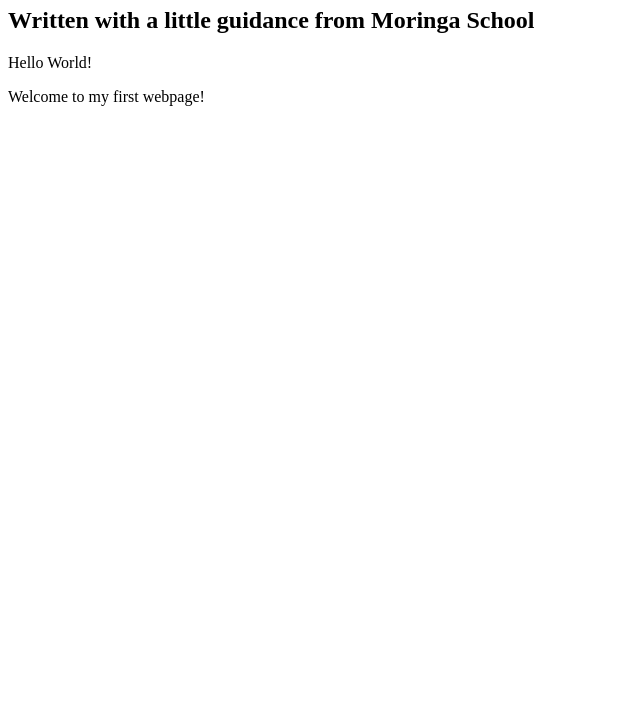
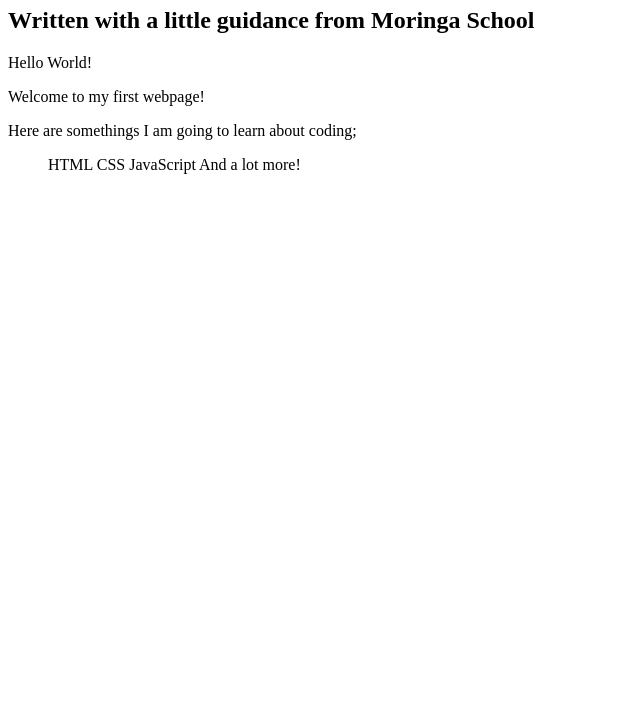
Before and after one commit to Anne-15/web-page, a plain HTML site: page my-first-webpage.html in a window 1280 px wide. Shown: the part 73-800 px from the top of the page, without its empty margins (0-640 px from the left). Drawn offline with Linux system fonts and the light colour scheme.

Commit message:
add list elements

```diff
--- a/my-first-webpage.html
+++ b/my-first-webpage.html
@@ -8,6 +8,14 @@
   <h2>Written with a little guidance from Moringa School</h2>
   <p>Hello World!</p>
   <p>Welcome to my first webpage!</p>
+  <p>Here are somethings I am going to learn about coding;</p>
+  <ul>
+    <l1>HTML</l1>
+    <l1>CSS</l1>
+    <l1>JavaScript</l1>
+    <l1>And a lot more!</l1>
+  </ul>
+
 
 </body>
 </html>
```
